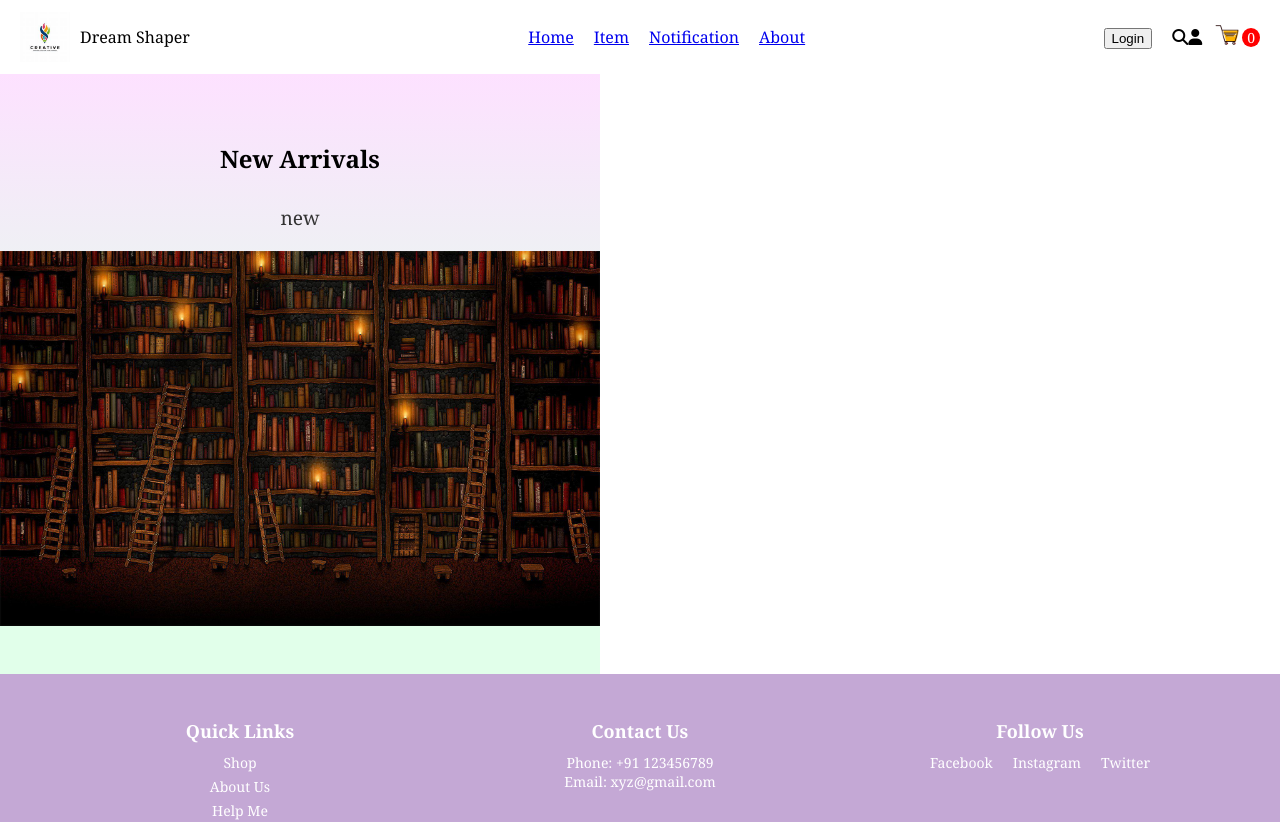
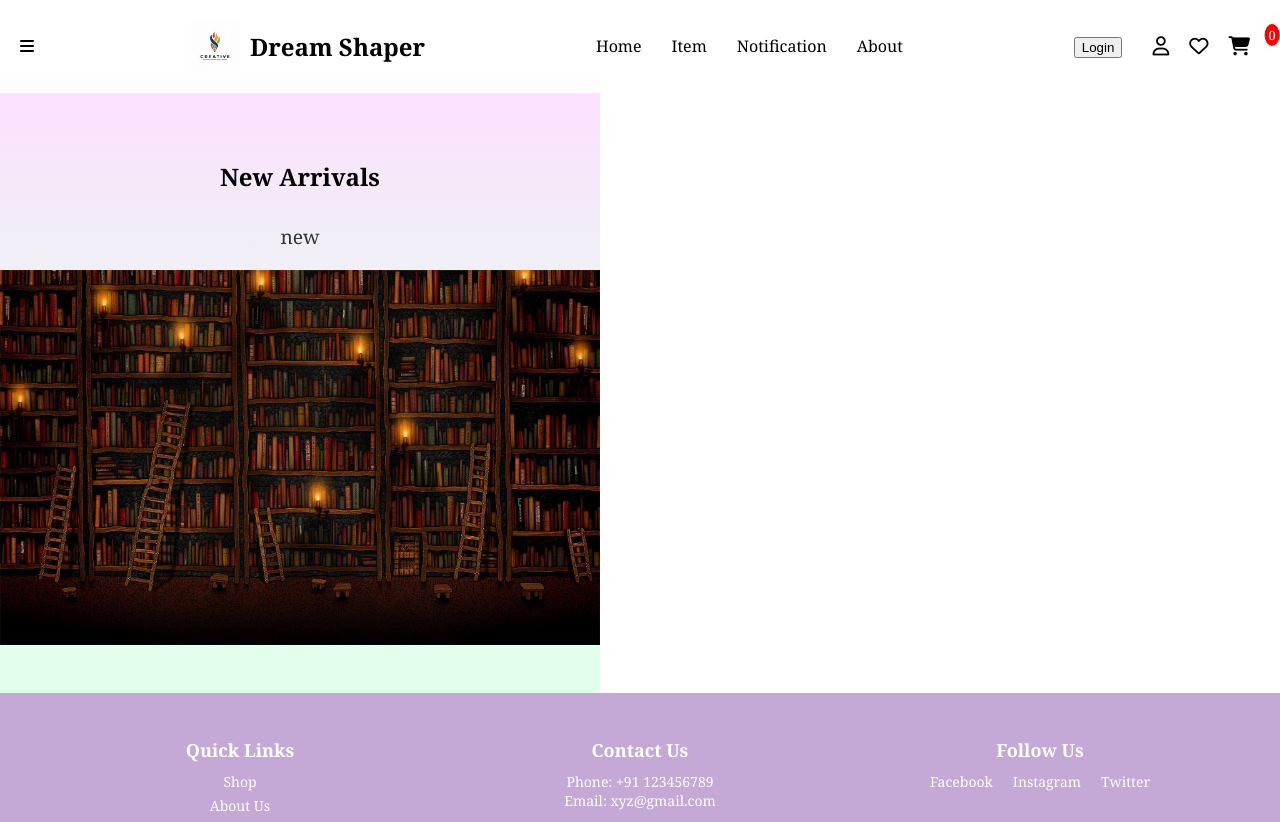
Before and after one commit to aashisarbhai/Dream-Shaper, a React (Create React App) app: page /WishList in a window 1280 px wide. Shown: the top 822 px of the page. Built offline with nearby package versions, Linux system fonts and the light colour scheme.

Commit message:
added icons

```diff
--- a/src/App.js
+++ b/src/App.js
@@ -3,13 +3,13 @@ import Navbar from './Context/Navbar/Navbar';
 import { BrowserRouter, Routes, Route } from 'react-router-dom';
 import ShopCategory from './pages/ShopCategory';
 import Home from './pages/Home';
-import Product from './components/Product';
+import WishList from './components/WishList';
 import Cart from './components/Cart';
 import LoginSignup from './components/LoginSignup';
 import Hero from './components/Hero/Hero';
 import About from './pages/About';
 import Footer from './Context/Footer/Footer';
-import './index.css'
+import './index.css';
 
 function App() {
   return (
@@ -22,9 +22,7 @@ function App() {
       <Route path='/Item'element={<ShopCategory category="Item"/>}/>
       <Route path='/Notification'element={<ShopCategory category="Notification"/>}/>
       <Route path='/About'element={<ShopCategory category="About"/>}/>
-      <Route path="product" element={<Product/>}>
-        <Route path=':productId' element={<Product/>}/>
-      </Route>
+      <Route path="/WishList" element={<WishList/>}/>
       <Route path='/cart' element={<Cart/>}/>
       <Route path='/login' element={<LoginSignup/>}/>
      </Routes>
--- a/src/Context/Navbar/Navbar.css
+++ b/src/Context/Navbar/Navbar.css
@@ -12,24 +12,29 @@
 }
 
 .nav-logo img {
-    width: 50px;
-    height: auto;
+  height: 50px;
   margin-right: 10px;
 }
 
 .nav-menu {
-    list-style-type: none;
+  list-style: none;
   display: flex;
-    gap: 20px;
+  margin: 0;
+  padding: 0;
 }
 
 .nav-menu li {
-    position: relative;
+  margin: 0 15px;
 }
 
-  .nav-menu li .active {
+.nav-menu li a {
+  text-decoration: none;
+  color: #000;
+}
+
+.nav-menu li a.active {
   font-weight: bold;
-    border-bottom: 2px solid #000; /* Example style for the active link */
+  color: #007bff;
 }
 
 .nav-login-cart {
@@ -41,17 +46,23 @@
   margin-right: 20px;
 }
 
-  .nav-login-cart img {
-    width: 30px;
-    height: auto;
+.icons {
+  display: flex;
+  align-items: center;
+}
+
+.icons i {
   margin: 0 10px;
+  font-size: 1.2em;
 }
 
 .nav-cart-count {
-    margin-left: -10px;
   background-color: red;
-    color: white;
+  color: #fff;
   border-radius: 50%;
-    padding: 0 5px;
-    font-size: 14px;
+  padding: 2px 4px;
+  position: absolute;
+  right: 8px;
+  transform: translate(50%, -50%);
+  font-size: 0.8em;
 }
--- a/src/Context/Navbar/Navbar.jsx
+++ b/src/Context/Navbar/Navbar.jsx
@@ -1,8 +1,6 @@
 import React, { useState } from 'react';
 import './Navbar.css';
-
 import logo from '../../Assets/logo.jpeg';
-import cart_icon from '../../Assets/cart_icon.jpg';
 import { Link } from 'react-router-dom';
 
 const Navbar = () => {
@@ -10,9 +8,10 @@ const Navbar = () => {
 
   return (
     <div className='navbar'>
+      <i class="fa-solid fa-bars"></i>
       <div className="nav-logo">
         <img src={logo} alt="logo" />
-        <p>Dream Shaper</p>
+        <h2>Dream Shaper</h2>
       </div>
       <ul className="nav-menu">
         <li onClick={() => { setMenu("Home") }}>
@@ -30,9 +29,11 @@ const Navbar = () => {
       </ul>
       <div className="nav-login-cart">
         <Link to='/login'><button>Login</button></Link>
-        <i class="fa-solid fa-magnifying-glass"></i>
-      <i class="fa-solid fa-user"></i>
-      <Link to='/cart_icon'><img src={cart_icon} alt="cart" /></Link>
+        <div className="icons">
+          <i className="fa-regular fa-user"></i>
+          <i className="fa-regular fa-heart"></i>
+          <i className="fa-solid fa-cart-shopping"></i>
+        </div>
         <div className="nav-cart-count">0</div>
       </div>
     </div>
--- a/src/components/Product.jsx
+++ /dev/null
@@ -1,10 +0,0 @@
-import React from 'react'
-import { Outlet } from 'react-router-dom';
-
-export default function Product() {
-  return (
-    <div>
-
-    </div>
-  )
-}
--- /dev/null
+++ b/src/components/WishList.jsx
@@ -0,0 +1,9 @@
+import React from 'react'
+
+export default function WishList() {
+  return (
+    <div>
+
+    </div>
+  )
+}
```
Also changed, not shown: src/components/Sidebar.css (added), src/components/Sidebar.jsx (added), src/index.css (line endings or trailing spaces). Lines whose indentation alone changed are shown as unchanged.
